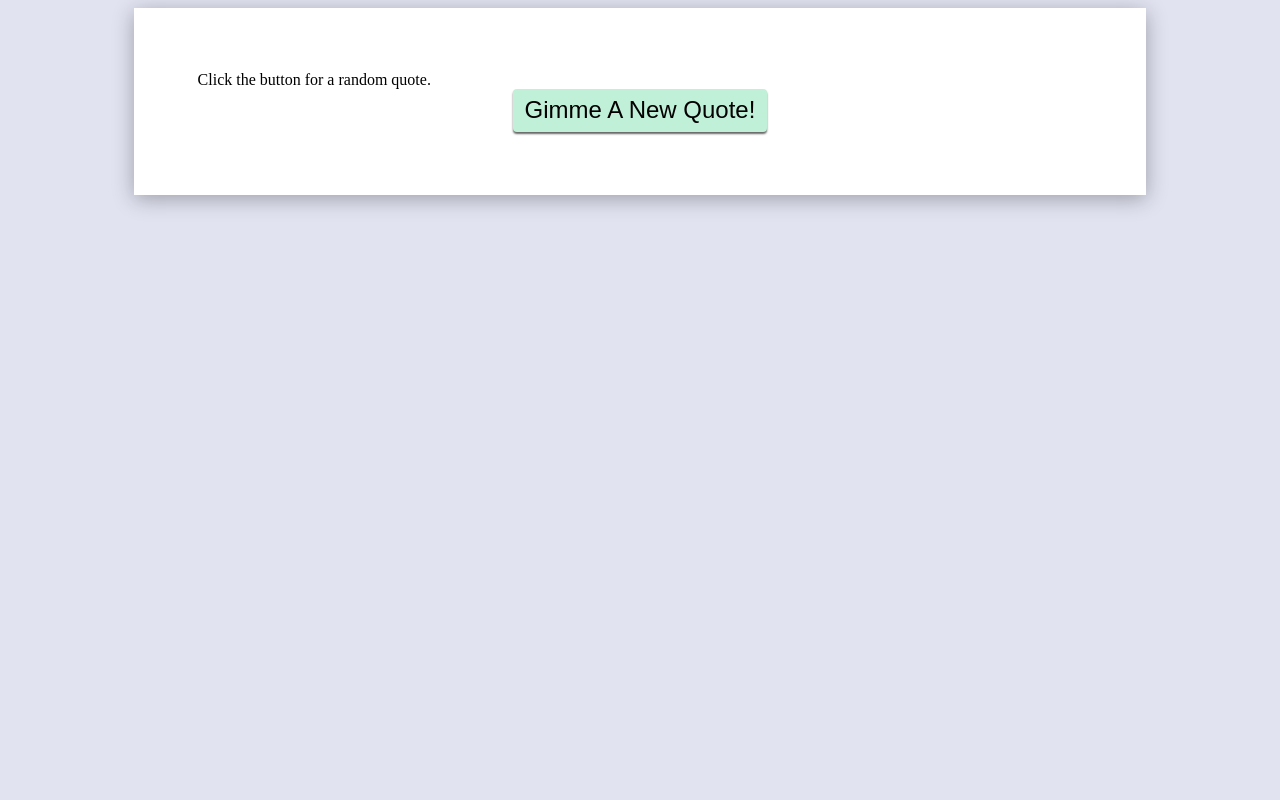
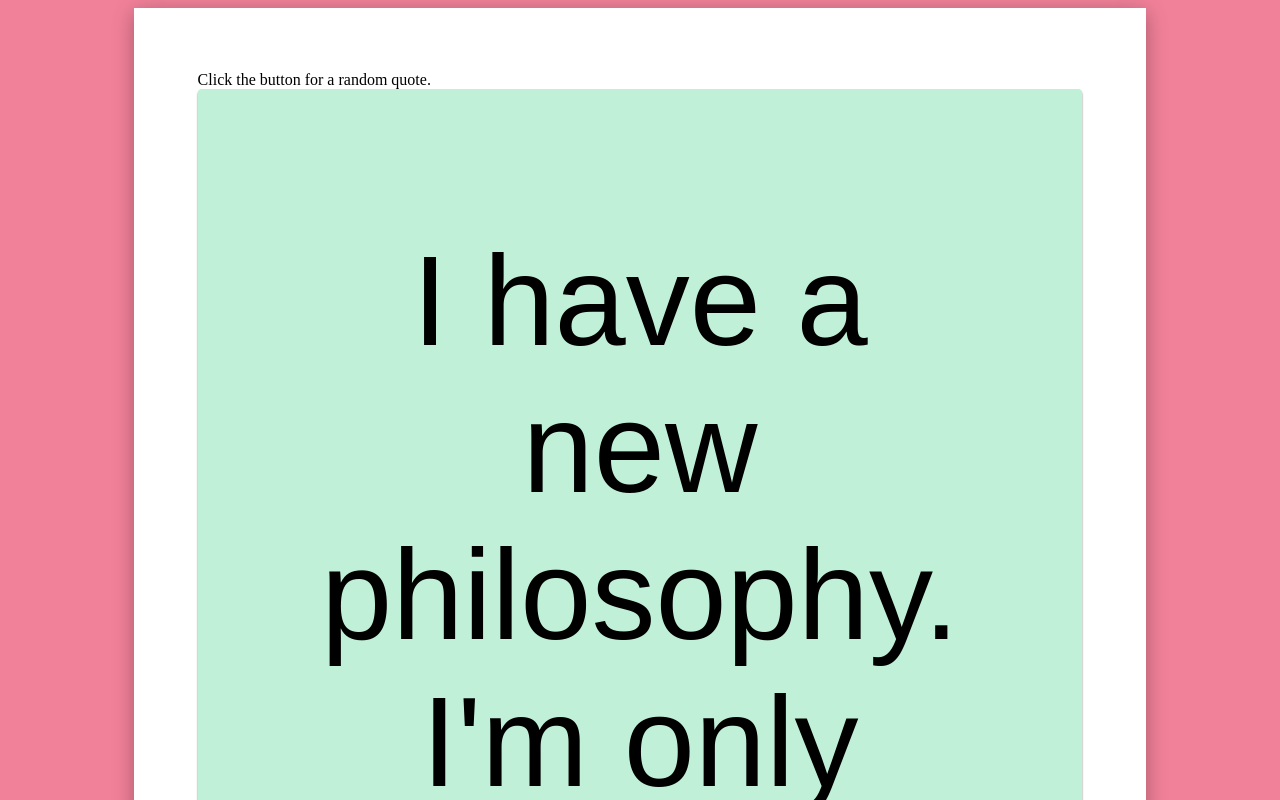
Before and after one commit to loadedsith/hw-ajax, a plain HTML site: page index.html in a window 1280 px wide. Both pictures are taken after a click on the button "Gimme A New Quote!". Shown: the top 800 px of the page. Drawn offline with nearby package versions, Linux system fonts and the light colour scheme.

Commit message:
no more warnings

```diff
--- a/random-quoter.css
+++ b/random-quoter.css
@@ -8,6 +8,9 @@ body {
 	padding: 5%;
 	background: #fff;
 	box-shadow: 0px 4px 20px rgba(0, 0, 0, 0.3);
+	-webkit-transition: all 0.5s ease-out;
+	transition: all 0.5s ease-out;
+
 }
 
 .quote {
@@ -58,8 +61,29 @@ figcaption {
 
 @media only screen and (min-width: 768px) {
 	/* Styles for screens at least 768px wide. Will override 480px styles above. */
+	body {
+		background: #a76cf1;
+	}
+	.quote {
+		font-size: 3.25em;
+	}
+
+	#new-quote {
+		font-size: 1.75em;
+	}
+
 }
 
 @media only screen and (min-width: 1024px) {
 	/* Styles for screens at least 1024px wide. Will override 768px styles above. */
+	body {
+		background: #f18199;
+	}
+	.quote {
+		font-size: 4em;
+	}
+
+	#new-quote {
+		font-size: 2em;
+	}
 }
--- a/random-quoter.js
+++ b/random-quoter.js
@@ -6,13 +6,25 @@ $('#new-quote').click(function(e) {
 
   // generate a random number between 0 and quotes.length - 1
   // use the googles!
-  var random_number = 0; // replace with an actual random number
+  var random_number =   Math.floor(Math.random()* quotes.length); // replace with an actual random number
 
   // build the full URL to the random quote using quote_path, the quoter name
   // at the random position in quotes, and a '.html' suffix
-  var new_quote = ''; // replace with the path to the random quote
+  var new_quote = "quotes/"+quotes[random_number]+".html"; // replace with the path to the random quote
 
   // make your AJAX call to new_quote here
   // the success function should use a jQuery effect (slide or fade)
   // to hide the old content, then that same effect to show the content
+  $.ajax({
+      url: new_quote,
+      dataType: 'html',
+      method: 'get',
+      success: function(data, status, xhr) {
+        var new_quote = data;
+
+        $('#new-quote').fadeOut('normal', function() {
+          $(this).empty().append(new_quote).fadeIn('normal');
+        });
+      }
+    });
 });
```
